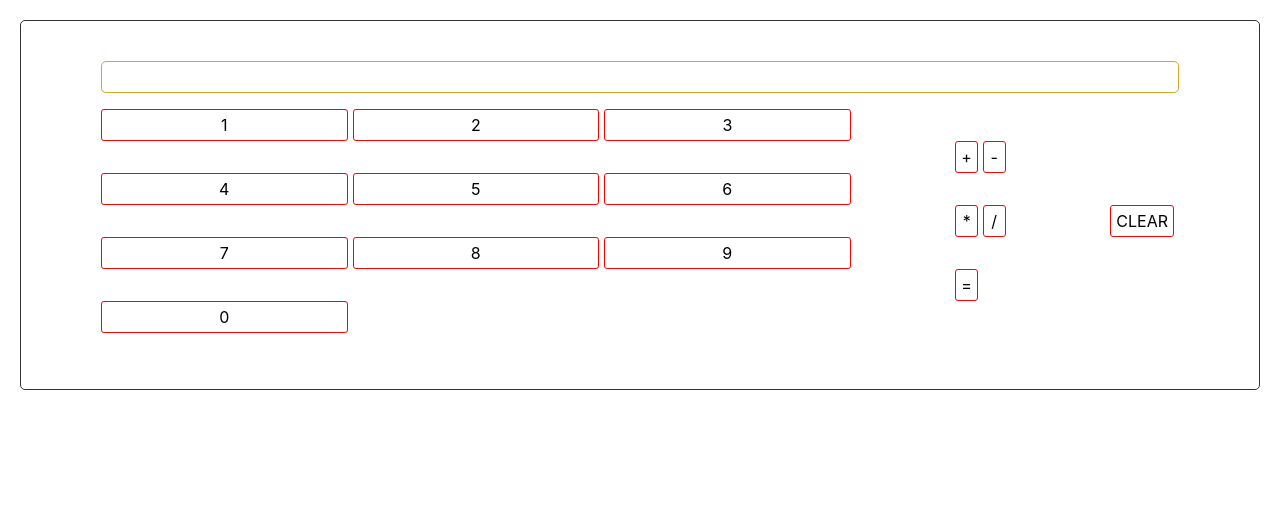
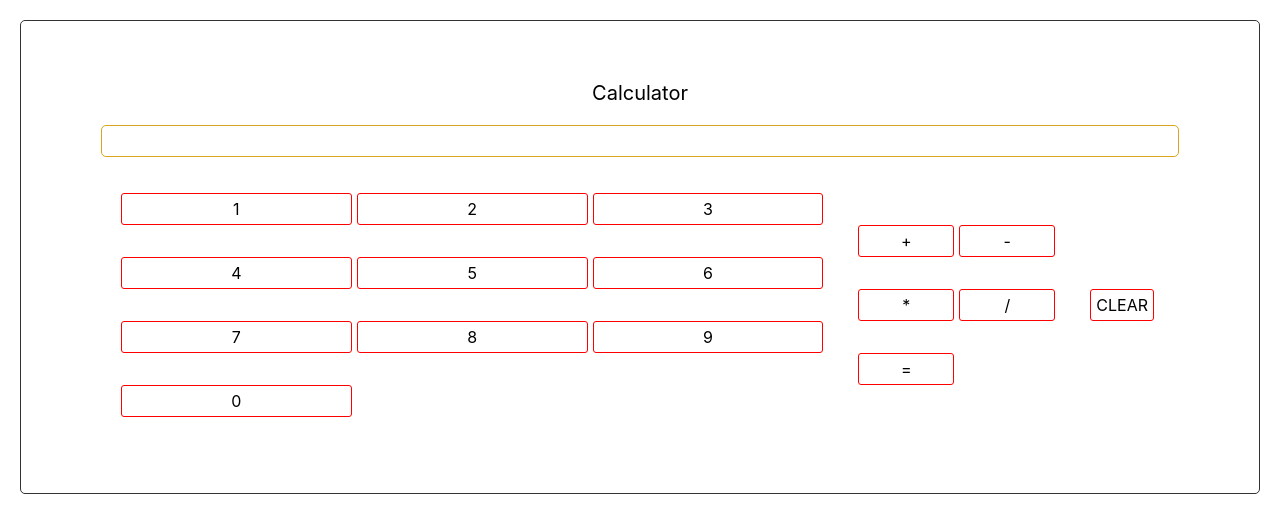
Before and after one commit to asshames/calculatorraw, a React (Vite) app: page / in a window 1280 px wide. Shown: the top 532 px of the page. Built offline with nearby package versions, Linux system fonts and the light colour scheme.

Commit message:
changed design and adding headline

```diff
--- a/src/App.jsx
+++ b/src/App.jsx
@@ -19,7 +19,7 @@ const App = () => {
       return;
     }
     // setTempDisplay(`${operand.join(" ")} = ${eval(operand.join(""))}`);
-    setTempDisplay(`${eval(operand.join(""))}`);
+    setTempDisplay(`${eval(operand.join(" "))}`);
   };
 
   const handleOperatorClick = (operator) => {
@@ -39,6 +39,9 @@ const App = () => {
 
   return (
       <div className="App">
+        <div className="Headline">
+          <p>Calculator</p>
+        </div>
         <div className="calculator-display">{tempDisplay}</div>
           <div className="calculator-options">
             <div className="calculator-options--left">
--- a/src/App.scss
+++ b/src/App.scss
@@ -5,6 +5,13 @@
   margin: 20px;
 }
 
+.Headline {
+  p {
+    text-align: center;
+    font-size: 20px;
+    color: black;
+  }
+}
 
 .calculator {
 
@@ -19,6 +26,7 @@
     display: flex;
     align-items: center;
     justify-content: space-between;
+    margin: 20px;
 
     p {
       border: 1px solid red;
@@ -48,6 +56,8 @@
       grid-auto-flow: row;
       grid-template-columns: repeat(2, 1fr);
       grid-template-rows: repeat(2, 1fr);
+      width: 20%;
+      margin: 30px;
     }
   }
 }
```
